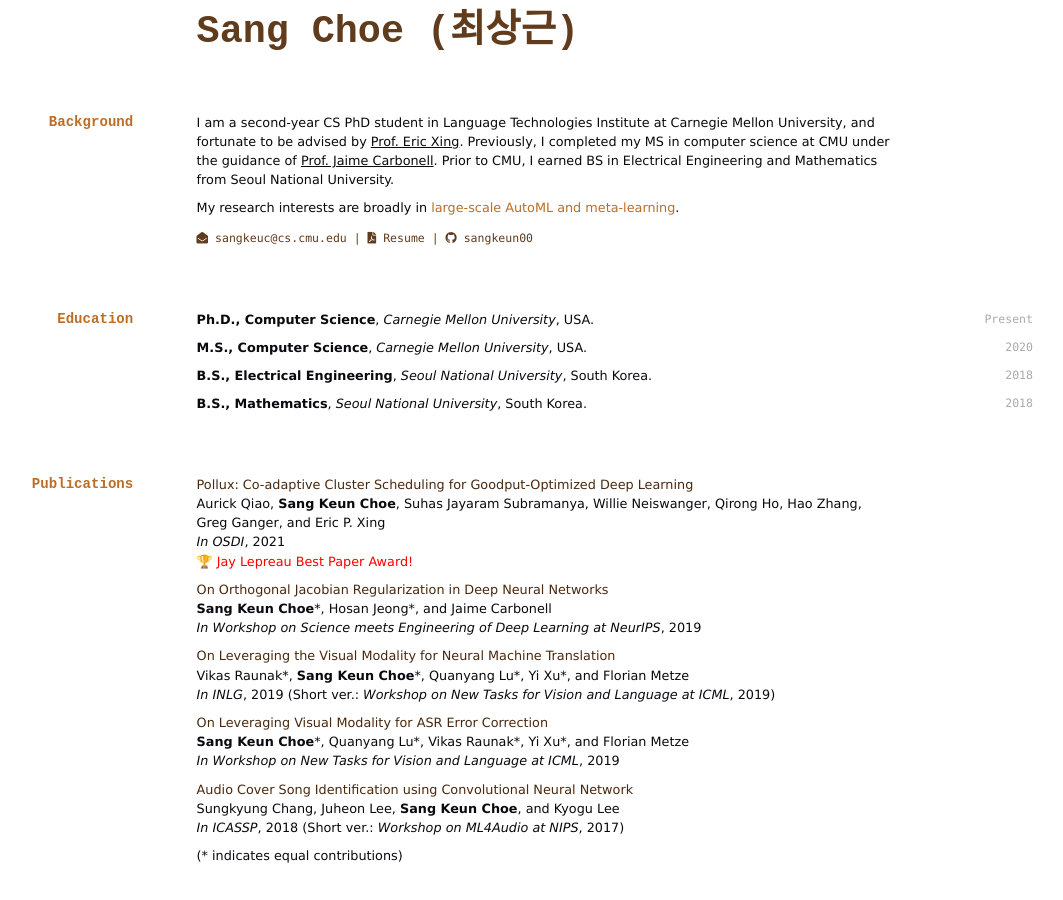
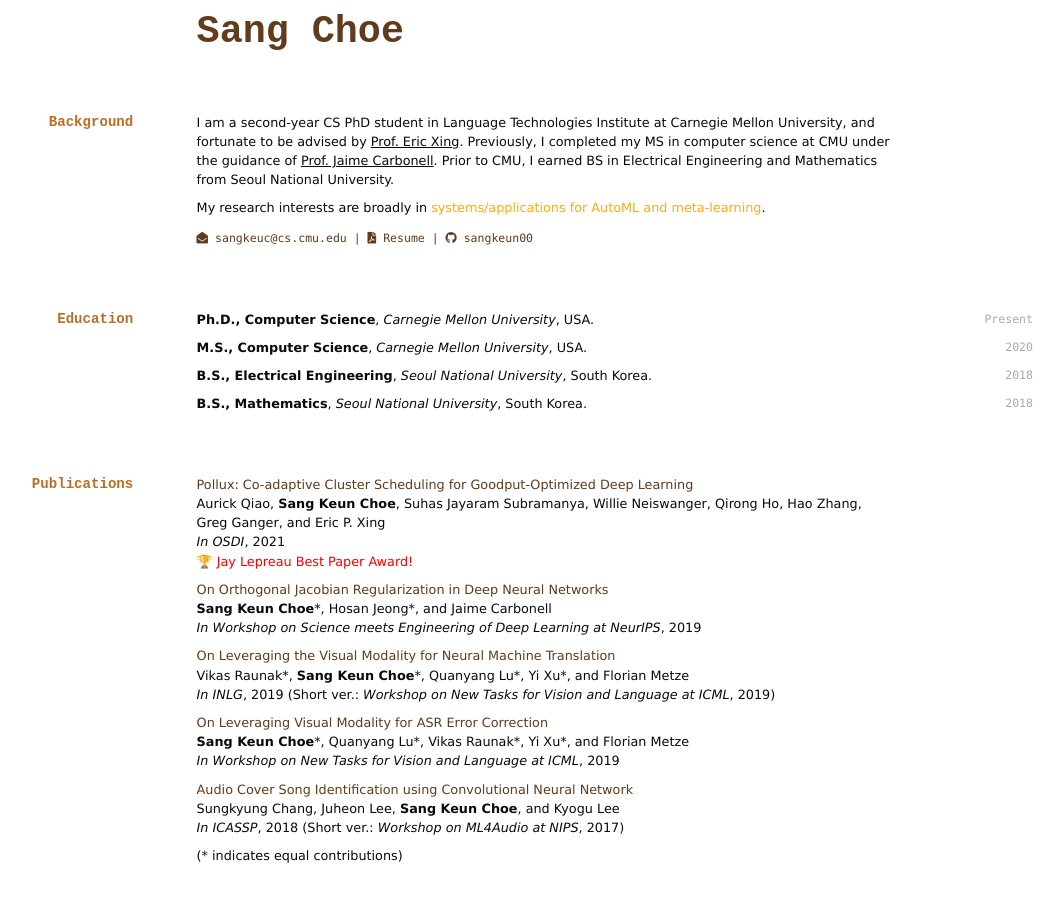
Before and after one commit to sangkeun00/sangkeun00.github.io, a Jekyll site: the page built from index.md, in a window 1280 px wide and 900 px high. Shown: the whole window, without its empty margins (133-1196 px from the left). Built offline with Jekyll 4.4.1, drawn with Linux system fonts in a browser that asks for light colours; nearby versions of some CDN libraries; a style sheet for code colours, icons or effects is not loaded; some of the changed text lies outside the part shown.

Commit message:
minor fix

```diff
--- a/index.md
+++ b/index.md
@@ -2,12 +2,12 @@
 layout: cv
 title: Sang Choe
 ---
-# Sang Choe (최상근)
+# Sang Choe
 
 ## Background
 I am a second-year CS PhD student in Language Technologies Institute at Carnegie Mellon University, and fortunate to be advised by <a href="http://www.cs.cmu.edu/~epxing/">Prof. Eric Xing</a>. Previously, I completed my MS in computer science at CMU under the guidance of <a href="https://www.cs.cmu.edu/~jgc/">Prof. Jaime Carbonell</a>. Prior to CMU, I earned BS in Electrical Engineering and Mathematics from Seoul National University.
 
-My research interests are broadly in <font color="bb6e26">large-scale AutoML and meta-learning</font>.
+My research interests are broadly in <font color="ffaa17">systems/applications for AutoML and meta-learning</font>.
 
 <!--<a href="sangkeuc@cs.cmu.edu">sangkeuc@cs.cmu.edu</a>-->
 
@@ -37,15 +37,15 @@
 ## Publications
 
 <!--*Publication list also available [in Google Scholar](https://scholar.google.fi/citations?user=FvYhWOAAAAAJ). Asterisks indicate student lead authors.*-->
-<a href="https://arxiv.org/abs/2008.12260" style="color:#49290f; text-decoration:none" onmouseover="this.style.color='#ffc45f'; this.style.textDecoration='none'" onmouseout="this.style.color='#49290f'; this.style.textDecoration='none'">Pollux: Co-adaptive Cluster Scheduling for Goodput-Optimized Deep Learning</a><br>Aurick Qiao, **Sang Keun Choe**, Suhas Jayaram Subramanya, Willie Neiswanger, Qirong Ho, Hao Zhang, Greg Ganger, and Eric P. Xing<br>*In OSDI*, 2021<br>&#x1F3C6; <span style="color:red">Jay Lepreau Best Paper Award!</span>
+<a href="https://arxiv.org/abs/2008.12260" style="color:#603b1c; text-decoration:none" onmouseover="this.style.color='#ffaa17'; this.style.textDecoration='none'" onmouseout="this.style.color='#603b1c'; this.style.textDecoration='none'">Pollux: Co-adaptive Cluster Scheduling for Goodput-Optimized Deep Learning</a><br>Aurick Qiao, **Sang Keun Choe**, Suhas Jayaram Subramanya, Willie Neiswanger, Qirong Ho, Hao Zhang, Greg Ganger, and Eric P. Xing<br>*In OSDI*, 2021<br>&#x1F3C6; <span style="color:red">Jay Lepreau Best Paper Award!</span>
 
-<a href="https://sites.google.com/view/sedl-workshop/past-editions/2019-main/2019-contributed-posters?authuser=0" style="color:#49290f; text-decoration:none" onmouseover="this.style.color='#ffc45f'; this.style.textDecoration='none'" onmouseout="this.style.color='#49290f'; this.style.textDecoration='none'">On Orthogonal Jacobian Regularization in Deep Neural Networks</a><br>**Sang Keun Choe**&#42;, Hosan Jeong&#42;, and Jaime Carbonell<br>*In Workshop on Science meets Engineering of Deep Learning at NeurIPS*, 2019
+<a href="https://sites.google.com/view/sedl-workshop/past-editions/2019-main/2019-contributed-posters?authuser=0" style="color:#603b1c; text-decoration:none" onmouseover="this.style.color='#ffaa17'; this.style.textDecoration='none'" onmouseout="this.style.color='#603b1c'; this.style.textDecoration='none'">On Orthogonal Jacobian Regularization in Deep Neural Networks</a><br>**Sang Keun Choe**&#42;, Hosan Jeong&#42;, and Jaime Carbonell<br>*In Workshop on Science meets Engineering of Deep Learning at NeurIPS*, 2019
 
-<a href="https://arxiv.org/pdf/1910.02754.pdf" style="color:#49290f; text-decoration:none" onmouseover="this.style.color='#ffc45f'; this.style.textDecoration='none'" onmouseout="this.style.color='#49290f'; this.style.textDecoration='none'">On Leveraging the Visual Modality for Neural Machine Translation</a><br>Vikas Raunak&#42;, **Sang Keun Choe**&#42;, Quanyang Lu&#42;, Yi Xu&#42;, and Florian Metze<br>*In INLG*, 2019 (Short ver.: *Workshop on New Tasks for Vision and Language at ICML*, 2019)
+<a href="https://arxiv.org/pdf/1910.02754.pdf" style="color:#603b1c; text-decoration:none" onmouseover="this.style.color='#ffaa17'; this.style.textDecoration='none'" onmouseout="this.style.color='#603b1c'; this.style.textDecoration='none'">On Leveraging the Visual Modality for Neural Machine Translation</a><br>Vikas Raunak&#42;, **Sang Keun Choe**&#42;, Quanyang Lu&#42;, Yi Xu&#42;, and Florian Metze<br>*In INLG*, 2019 (Short ver.: *Workshop on New Tasks for Vision and Language at ICML*, 2019)
 
-<a href="https://srvk.github.io/how2-challenge/assets/authors/TH2_paper_7.pdf" style="color:#49290f; text-decoration:none" onmouseover="this.style.color='#ffc45f'; this.style.textDecoration='none'" onmouseout="this.style.color='#49290f'; this.style.textDecoration='none'">On Leveraging Visual Modality for ASR Error Correction</a><br> **Sang Keun Choe**&#42;, Quanyang Lu&#42;, Vikas Raunak&#42;, Yi Xu&#42;, and Florian Metze<br>*In Workshop on New Tasks for Vision and Language at ICML*, 2019
+<a href="https://srvk.github.io/how2-challenge/assets/authors/TH2_paper_7.pdf" style="color:#603b1c; text-decoration:none" onmouseover="this.style.color='#ffaa17'; this.style.textDecoration='none'" onmouseout="this.style.color='#603b1c'; this.style.textDecoration='none'">On Leveraging Visual Modality for ASR Error Correction</a><br> **Sang Keun Choe**&#42;, Quanyang Lu&#42;, Vikas Raunak&#42;, Yi Xu&#42;, and Florian Metze<br>*In Workshop on New Tasks for Vision and Language at ICML*, 2019
 
-<a href="https://arxiv.org/abs/1712.00166" style="color:#49290f; text-decoration:none" onmouseover="this.style.color='#ffc45ff'; this.style.textDecoration='none'" onmouseout="this.style.color='#49290f'; this.style.textDecoration='none'">Audio Cover Song Identification using Convolutional Neural Network</a><br>Sungkyung Chang, Juheon Lee, **Sang Keun Choe**, and Kyogu Lee<br>*In ICASSP*, 2018 (Short ver.: *Workshop on ML4Audio at NIPS*, 2017)
+<a href="https://arxiv.org/abs/1712.00166" style="color:#603b1c; text-decoration:none" onmouseover="this.style.color='#ffaa17'; this.style.textDecoration='none'" onmouseout="this.style.color='#603b1c'; this.style.textDecoration='none'">Audio Cover Song Identification using Convolutional Neural Network</a><br>Sungkyung Chang, Juheon Lee, **Sang Keun Choe**, and Kyogu Lee<br>*In ICASSP*, 2018 (Short ver.: *Workshop on ML4Audio at NIPS*, 2017)
 
 (&#42; indicates equal contributions)
 
@@ -100,4 +100,4 @@
 
 <img src="./assets/betty.jpg" alt="betty" width="59%" height="auto">
 
-<br/>Last Update: December 202<a href="./jrh/segredario/index.html" style="text-decoration:none">1</a><br/><br/>
+<br/>Last Update: June 2022<br/>
```
